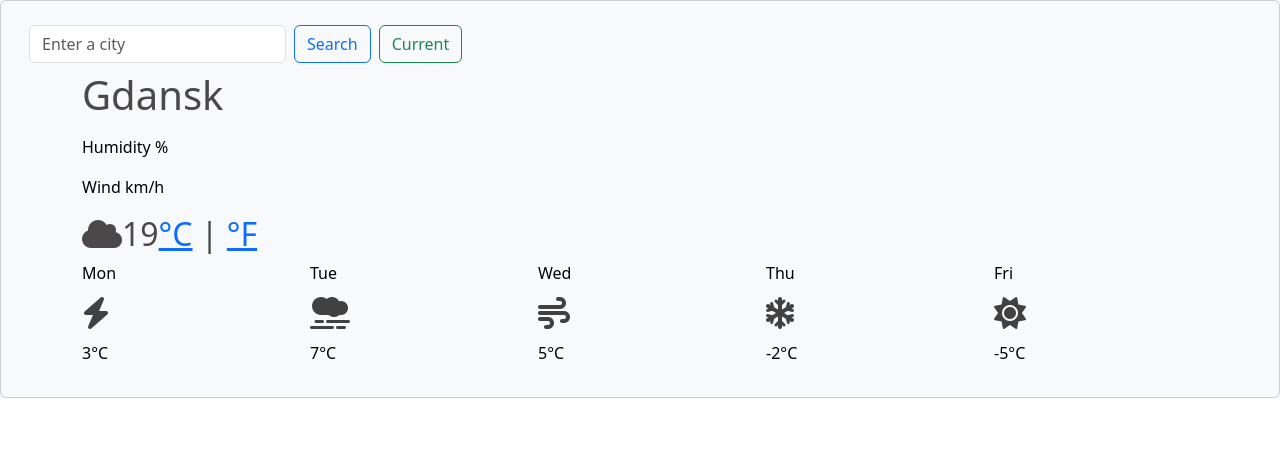
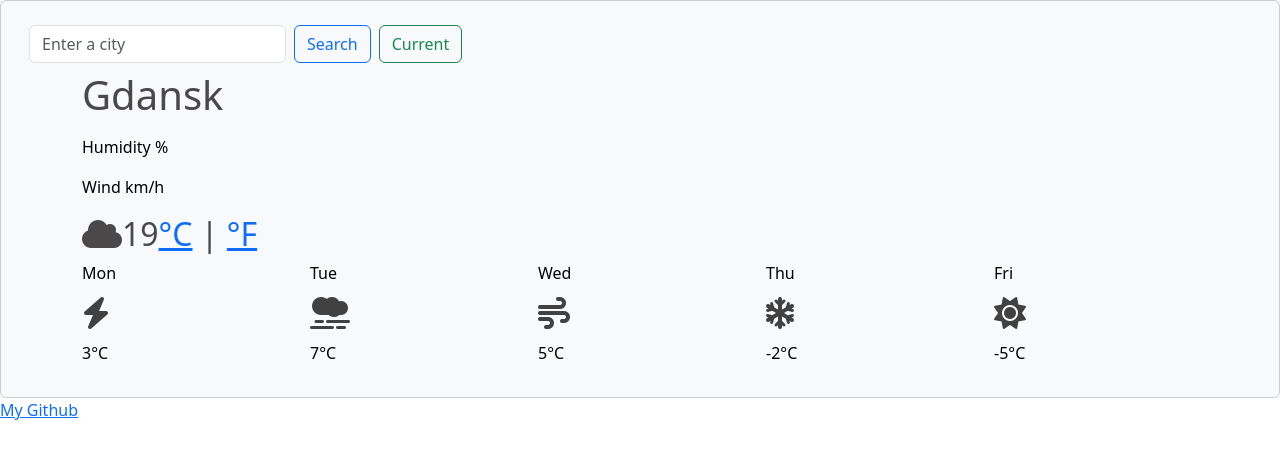
Before and after one commit to KowalskaMagdalena/weather-app, a plain HTML site: page index.html in a window 1280 px wide. Drawn offline with nearby package versions, Linux system fonts and the light colour scheme.

Commit message:
Update index.html

```diff
--- a/index.html
+++ b/index.html
@@ -110,5 +110,6 @@
         </div>
       </div>
     </div>
+    <a href="https://github.com/Tasatira/weather-app">My Github</a>
   </body>
 </html>
```
